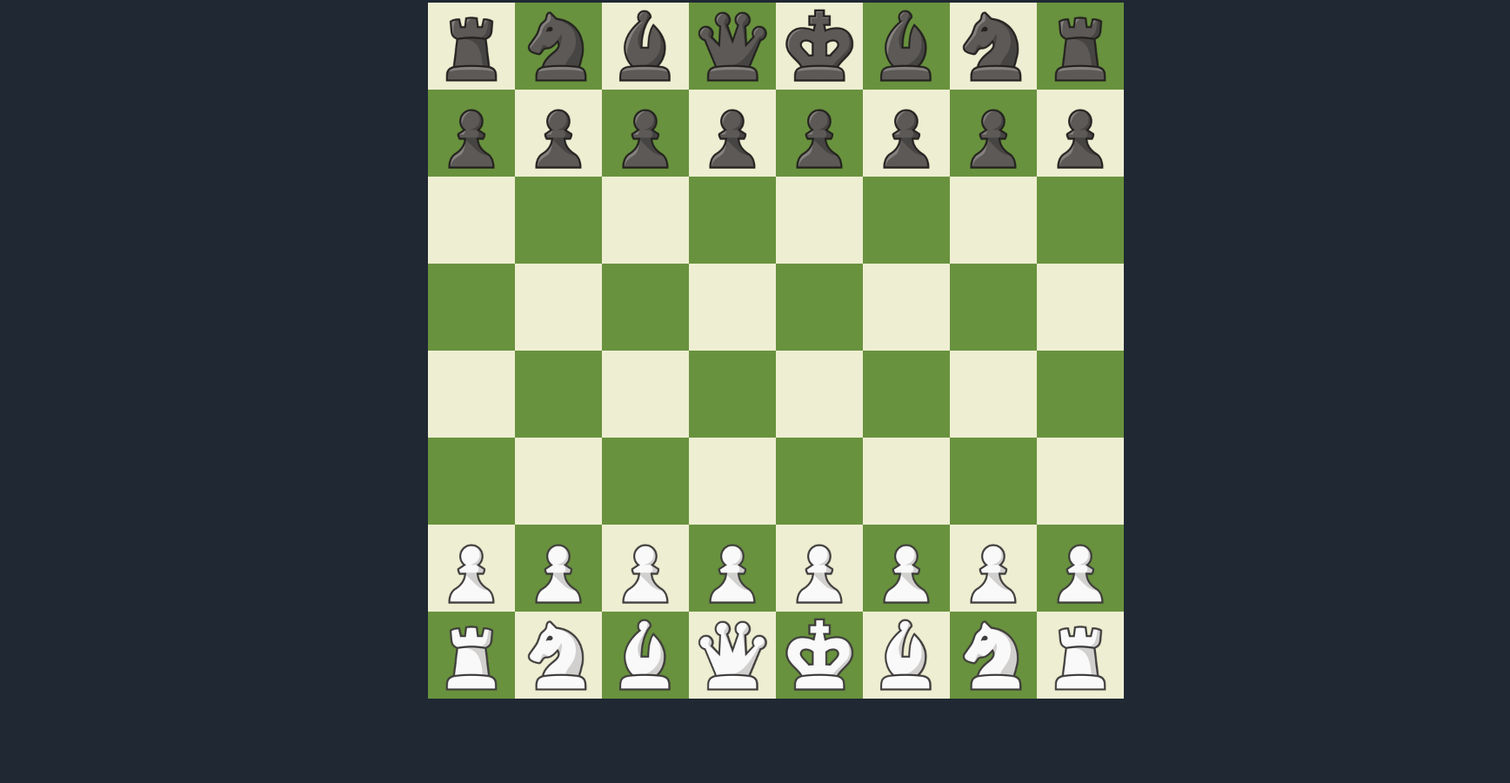
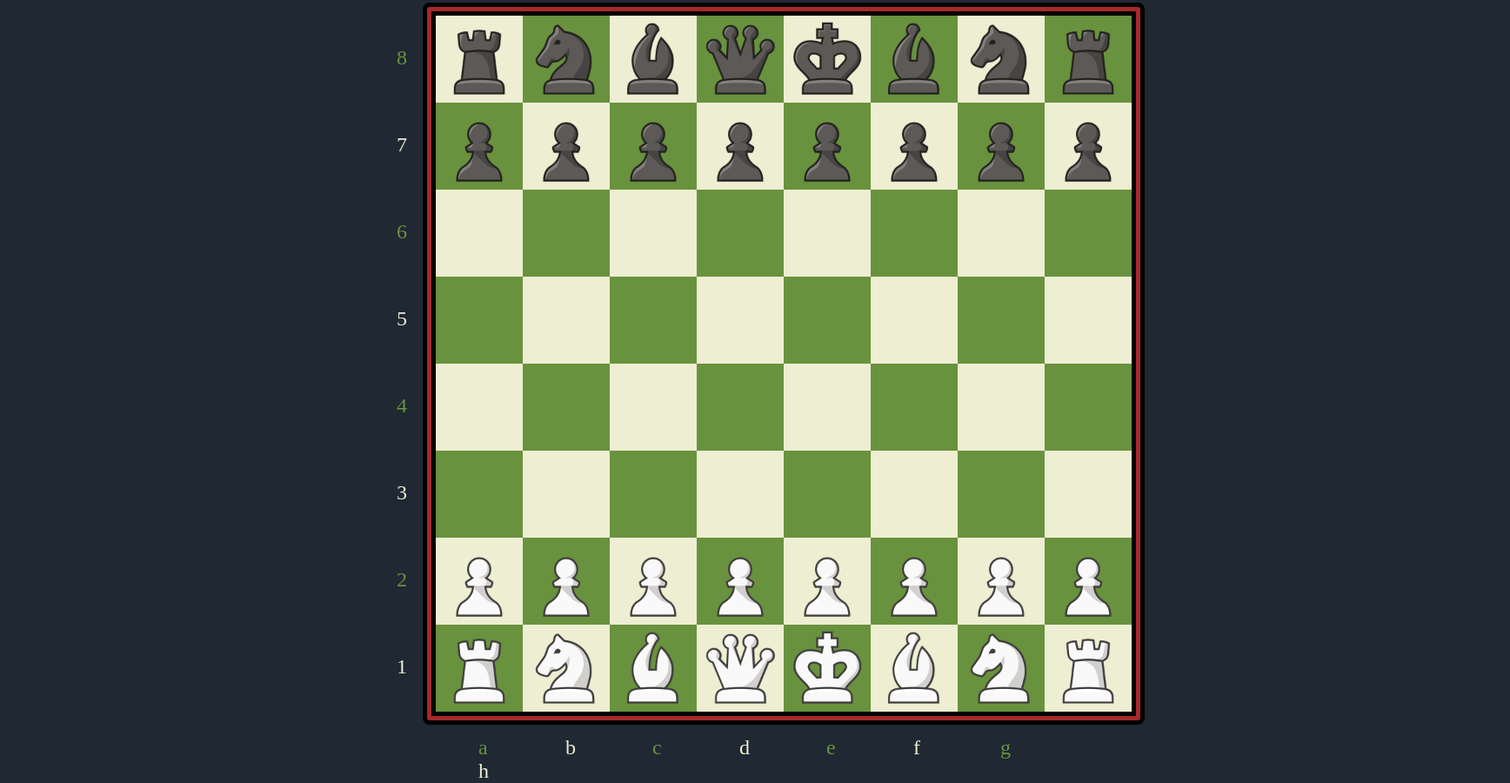
Before and after one commit to Meghashyam12/chess, a plain HTML site: page index.html in a window 1280 px wide. Shown: the part 116-1016 px from the top of the page at 87% size, 1736 px wide, since content can reach past the window. Before the commit the page ends 923 px from the top, so only its background shows below. Drawn offline with Linux system fonts and the light colour scheme.

Commit message:
added indexing

```diff
--- a/index.html
+++ b/index.html
@@ -17,10 +17,10 @@
         background-color: brown;
         width: 800px;
         height: 800px;
-        margin-left: 492px;
-        border: double dark 15px;
+        border: 15px double black;
         box-sizing: content-box;
         border-radius: 8px;
+        margin-left: 20px;
       }
       .square {
         height: 100px;
@@ -37,14 +37,50 @@
         width: 100%;
         height: 100%;
       }
+      .odd {
+        color: #69923e;
+      }
+      .even {
+        color: #eeeed2;
+      }
+      .number {
+        float: left;
+        width: 10px;
+        height: 50px;
+        margin-top: 50px;
+        font-size: 24px;
+      }
+      #alphabets {
+        margin-top: 875px;
+        margin-left: 500px;
+      }
+      .alphabet {
+        float: left;
+        font-size: 24px;
+        margin-left: 50px;
+        width: 50px;
+      }
     </style>
   </head>
   <body>
     <header>
       <h1 id="chess-header">CHESS</h1>
     </header>
-    <div id="board">
-      <div id="board-row-8" class="board-row-even">
+    <div style="width: 100%; margin-left: 456px">
+      <div style="width: 10px; float: left; color: white">
+        <div id="numbers">
+          <div class="odd number">8</div>
+          <div class="even number">7</div>
+          <div class="odd number">6</div>
+          <div class="even number">5</div>
+          <div class="odd number">4</div>
+          <div class="even number">3</div>
+          <div class="odd number">2</div>
+          <div class="even number">1</div>
+        </div>
+      </div>
+      <div id="board" style="float: left">
+        <div id="board-row-8">
           <div id="a8" class="light square">
             <img
               src="./assets/images/dark-rook.png"
@@ -102,7 +138,7 @@
             />
           </div>
         </div>
-      <div id="board-row-7" class="board-row-odd">
+        <div id="board-row-7">
           <div id="a7" class="dark square">
             <img
               class="icon"
@@ -160,7 +196,7 @@
             />
           </div>
         </div>
-      <div id="board-row-6" class="board-row-even">
+        <div id="board-row-6">
           <div id="a6" class="light square"></div>
           <div id="b6" class="dark square"></div>
           <div id="c6" class="light square"></div>
@@ -170,7 +206,7 @@
           <div id="g6" class="light square"></div>
           <div id="h6" class="dark square"></div>
         </div>
-      <div id="board-row-5" class="board-row-odd">
+        <div id="board-row-5">
           <div id="a5" class="dark square"></div>
           <div id="b5" class="light square"></div>
           <div id="c5" class="dark square"></div>
@@ -180,7 +216,7 @@
           <div id="g5" class="dark square"></div>
           <div id="h5" class="light square"></div>
         </div>
-      <div id="board-row-4" class="board-row-even">
+        <div id="board-row-4">
           <div id="a4" class="light square"></div>
           <div id="b4" class="dark square"></div>
           <div id="c4" class="light square"></div>
@@ -190,7 +226,7 @@
           <div id="g4" class="light square"></div>
           <div id="h4" class="dark square"></div>
         </div>
-      <div id="board-row-3" class="board-row-odd">
+        <div id="board-row-3">
           <div id="a3" class="dark square"></div>
           <div id="b3" class="light square"></div>
           <div id="c3" class="dark square"></div>
@@ -200,7 +236,7 @@
           <div id="g3" class="dark square"></div>
           <div id="h3" class="light square"></div>
         </div>
-      <div id="board-row-2" class="board-row-even">
+        <div id="board-row-2">
           <div id="a2" class="light square">
             <img
               class="icon"
@@ -259,7 +295,7 @@
             />
           </div>
         </div>
-      <div id="board-row-1" class="board-row-odd">
+        <div id="board-row-1">
           <div id="a1" class="dark square">
             <img
               src="./assets/images/light-rook.png"
@@ -318,5 +354,16 @@
           </div>
         </div>
       </div>
+    </div>
+    <div id="alphabets">
+      <div class="odd alphabet">a</div>
+      <div class="even alphabet">b</div>
+      <div class="odd alphabet">c</div>
+      <div class="even alphabet">d</div>
+      <div class="odd alphabet">e</div>
+      <div class="even alphabet">f</div>
+      <div class="odd alphabet">g</div>
+      <div class="even alphabet">h</div>
+    </div>
   </body>
 </html>
```
Lines whose indentation alone changed are shown as unchanged.
